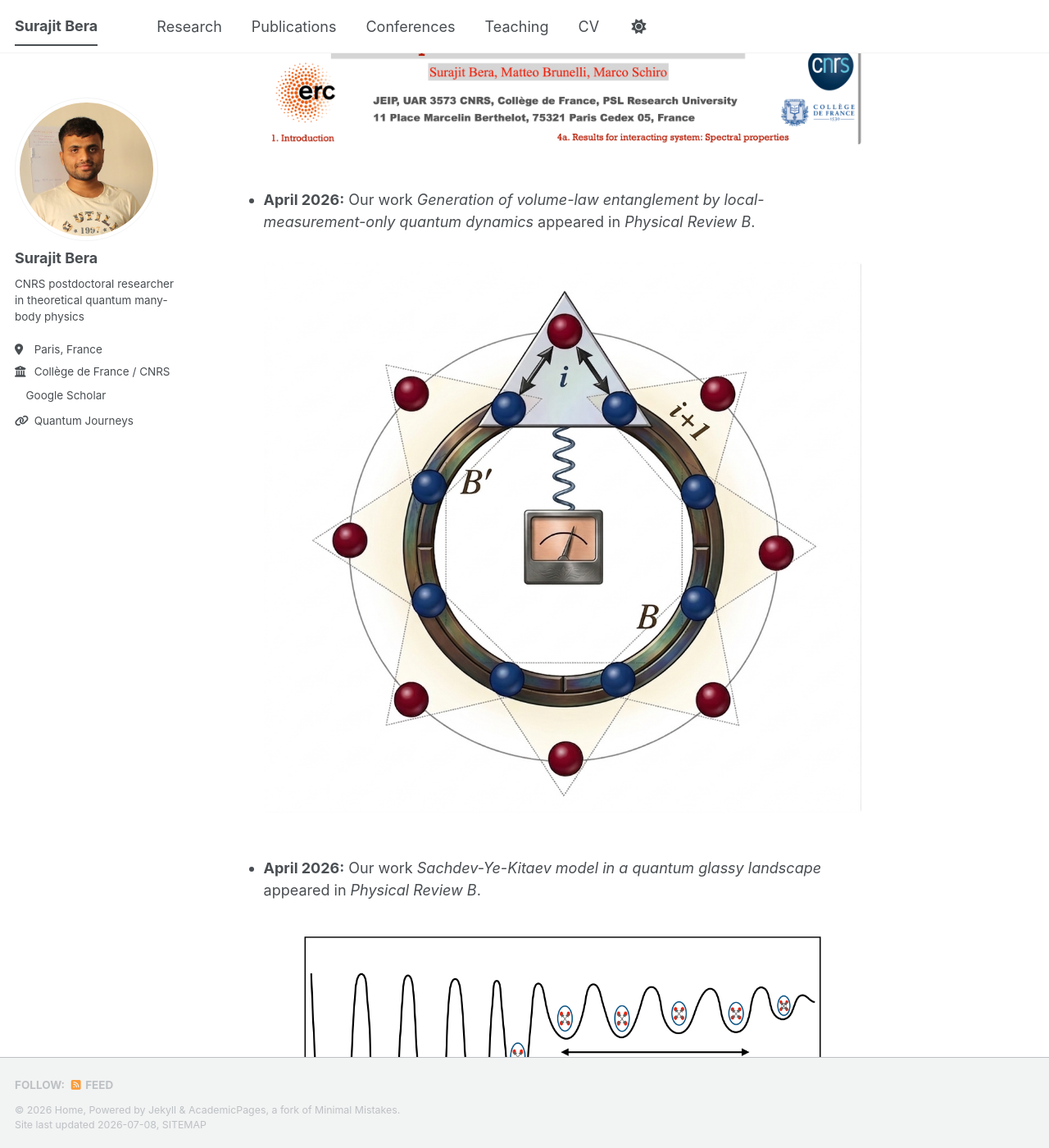
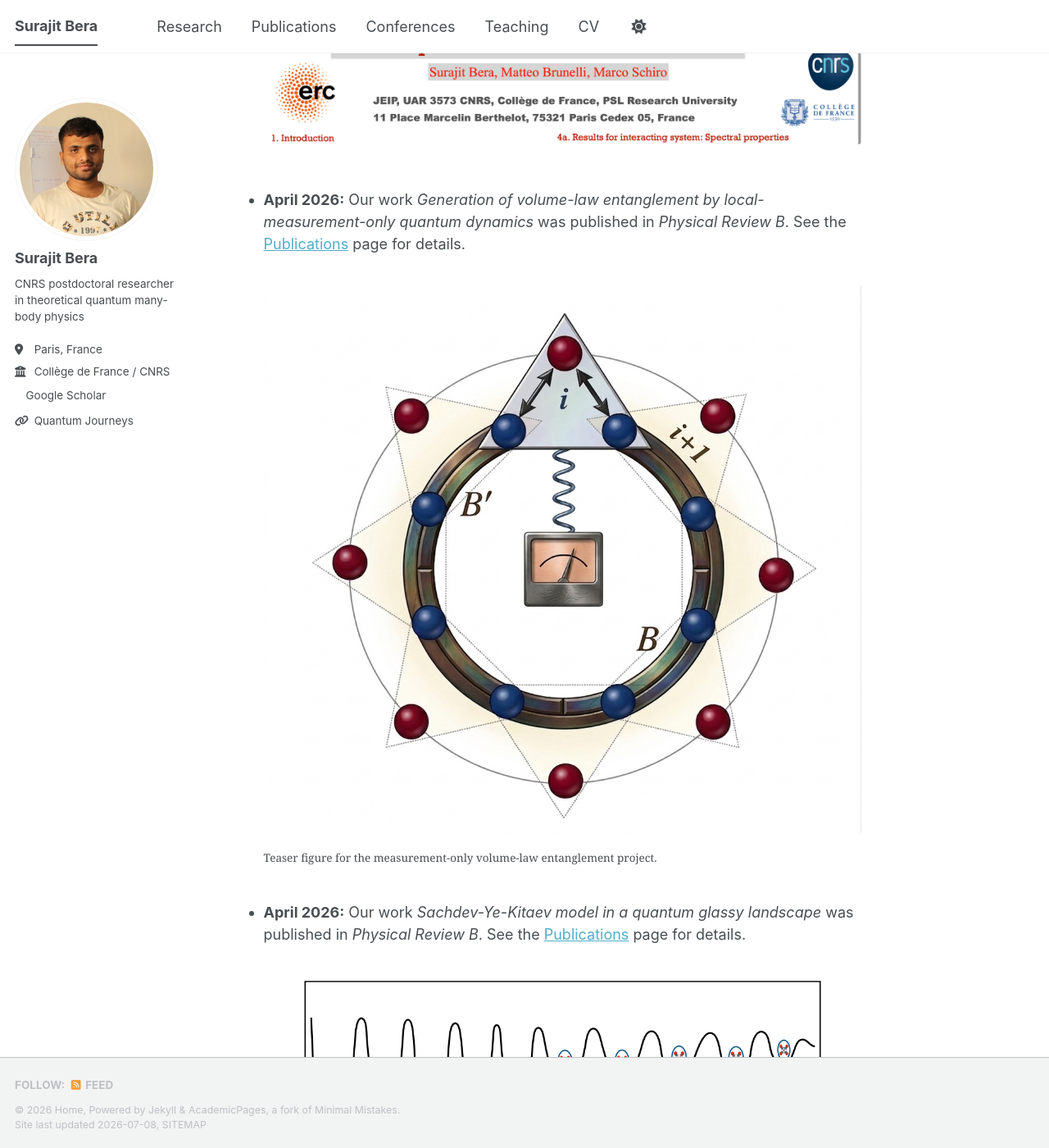
Before and after one commit to surajitbera-physics/surajitbera-physics.github.io, a Jekyll site: the page built from _pages/about.md, in a window 1280 px wide and 1400 px high, scrolled down 696 px. Shown: the whole window at 82% size. Built offline with Jekyll 4.4.1, drawn with Linux system fonts in a browser that asks for light colours; a style sheet for code colours, icons or effects is not loaded; some of the changed text lies outside the part shown.

Commit message:
Revise publication details and figure captions in about.md
Updated publication entries to indicate they were published and added links to the Publications page. Enhanced figure captions for clarity.

```diff
--- a/_pages/about.md
+++ b/_pages/about.md
@@ -22,14 +22,16 @@ Broadly, I am interested in understanding how complex quantum systems thermalize
     <img src="/images/news/Poster_non_reciprocal.png" alt="Midsummer Conference Helsinki 2026" width="420">
   </figure>
 
-- **April 2026:** Our work *Generation of volume-law entanglement by local-measurement-only quantum dynamics* appeared in *Physical Review B*.
+- **April 2026:** Our work *Generation of volume-law entanglement by local-measurement-only quantum dynamics* was published in *Physical Review B*. See the [Publications](/publications/) page for details.
 
   <figure>
-    <img src="/images/news/Figure_teaser_Yuval.png" alt="Teaser Yuval project 2026" width="420">
+    <img src="/images/news/Figure_teaser_Yuval.png" alt="Teaser figure for measurement-only volume-law entanglement work" width="420">
+    <figcaption>Teaser figure for the measurement-only volume-law entanglement project.</figcaption>
   </figure>
 
-- **April 2026:** Our work *Sachdev-Ye-Kitaev model in a quantum glassy landscape* appeared in *Physical Review B*.
+- **April 2026:** Our work *Sachdev-Ye-Kitaev model in a quantum glassy landscape* was published in *Physical Review B*. See the [Publications](/publications/) page for details.
 
   <figure>
-    <img src="/images/news/Figure_SYK_glass.png" alt="Teaser Yuval project 2026" width="420">
+    <img src="/images/news/Figure_SYK_glass.png" alt="Teaser figure for SYK model in a quantum glassy landscape" width="420">
+    <figcaption>Teaser figure for the SYK model in a quantum glassy landscape project.</figcaption>
   </figure>
```
